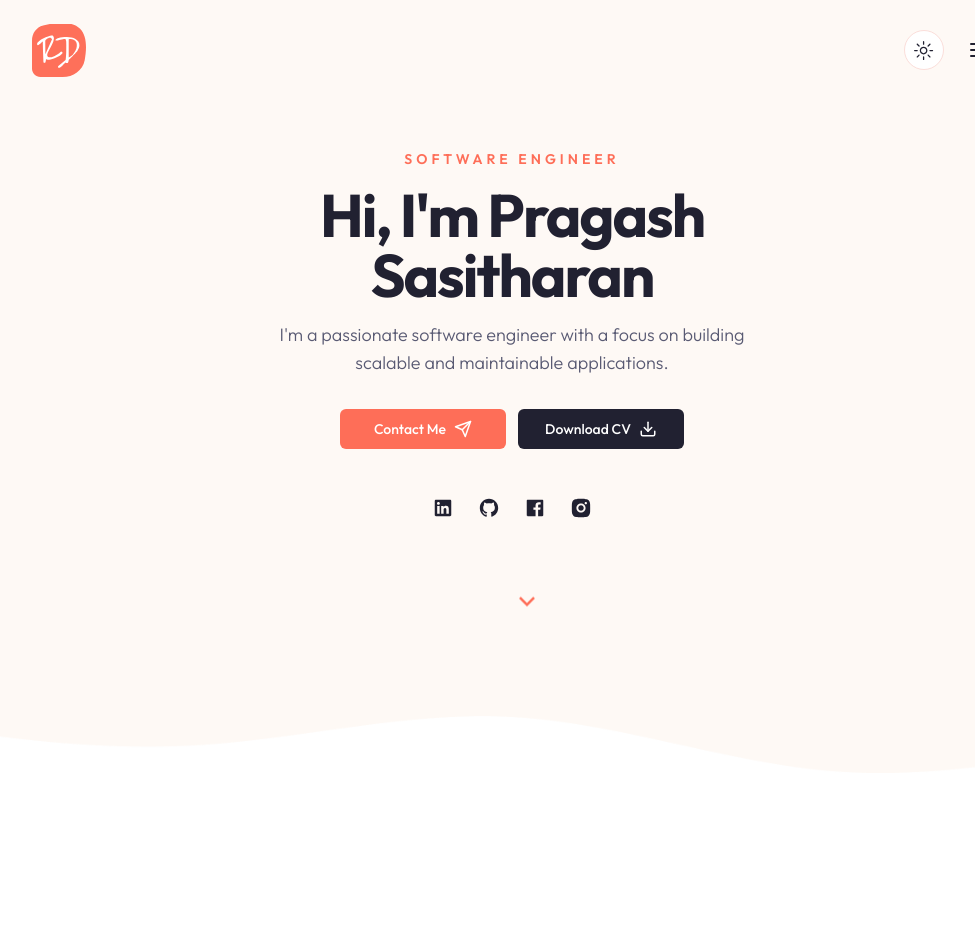
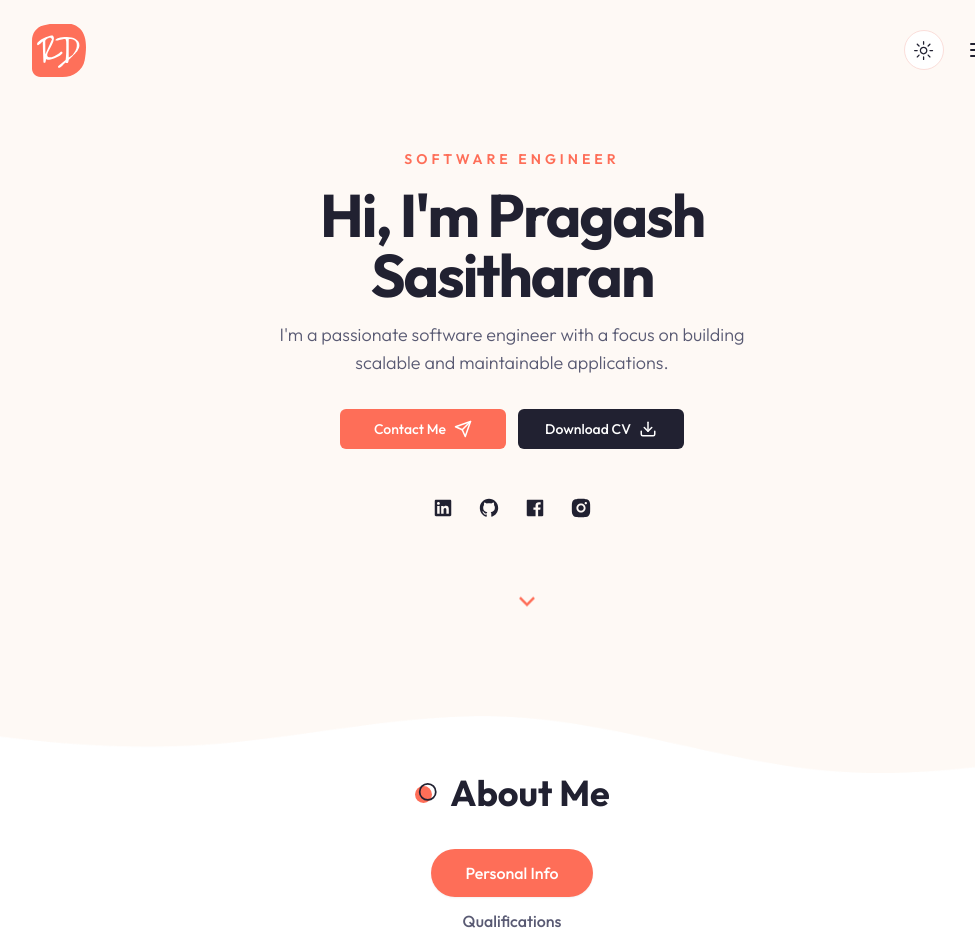
Before and after one commit to PPT1001/portfolio-nextjs, a Next.js app: page / in a window 1280 px wide. Shown: the top 952 px of the page, without its empty margins (128-1103 px from the left). Built offline with nearby package versions, Linux system fonts and the light colour scheme.

Commit message:
Add About component and update social media links

```diff
--- a/app/page.jsx
+++ b/app/page.jsx
@@ -1,10 +1,12 @@
 import Image from "next/image";
 import Hero from "@/components/Hero";
+import About from "@/components/About";
 
 export default function Home() {
   return (
     <main>
       <Hero />
+      <About />
     </main>
   );
 }
--- a/components/Hero.jsx
+++ b/components/Hero.jsx
@@ -48,8 +48,6 @@ const Hero = () => {
           </div>
           {/* Image */}
           <div className="hidden xl:flex relative">
-            {/* Badge */}
-            <Badge />
             <div className="bg bg-hero_shape_2_light dark:bg-hero_shape_2_dark w-[500px] h-[500px] bg-no-repeat absolute -top-1 -right-2">
               <DevImg
                 className="bg-blend-multiply"
--- a/components/Socials.jsx
+++ b/components/Socials.jsx
@@ -15,15 +15,15 @@ const icons = [
     name: <RiLinkedinBoxFill />,
   },
   {
-    path: "https://www.github.com/ppt100/",
+    path: "https://www.github.com/ppt1001/",
     name: <RiGithubFill />,
   },
   {
-    path: "https://www.facebook.com/pragash.sasitharan/",
+    path: "https://www.facebook.com/pragash.sasitharan.3",
     name: <RiFacebookBoxFill />,
   },
   {
-    path: "https://www.instagram.com/pragash_sasitharan/",
+    path: "https://www.instagram.com/pragash_.s/",
     name: <RiInstagramFill />,
   },
 ];
@@ -33,7 +33,7 @@ const Socials = ({ containerStyles, iconStyles }) => {
     <div className={`${containerStyles}`}>
       {icons.map((icon, index) => {
         return (
-          <Link href={icon.path} key={index}>
+          <Link href={icon.path} target="_blank" key={index}>
             <div className={`${iconStyles}`}>{icon.name}</div>
           </Link>
         );
```
